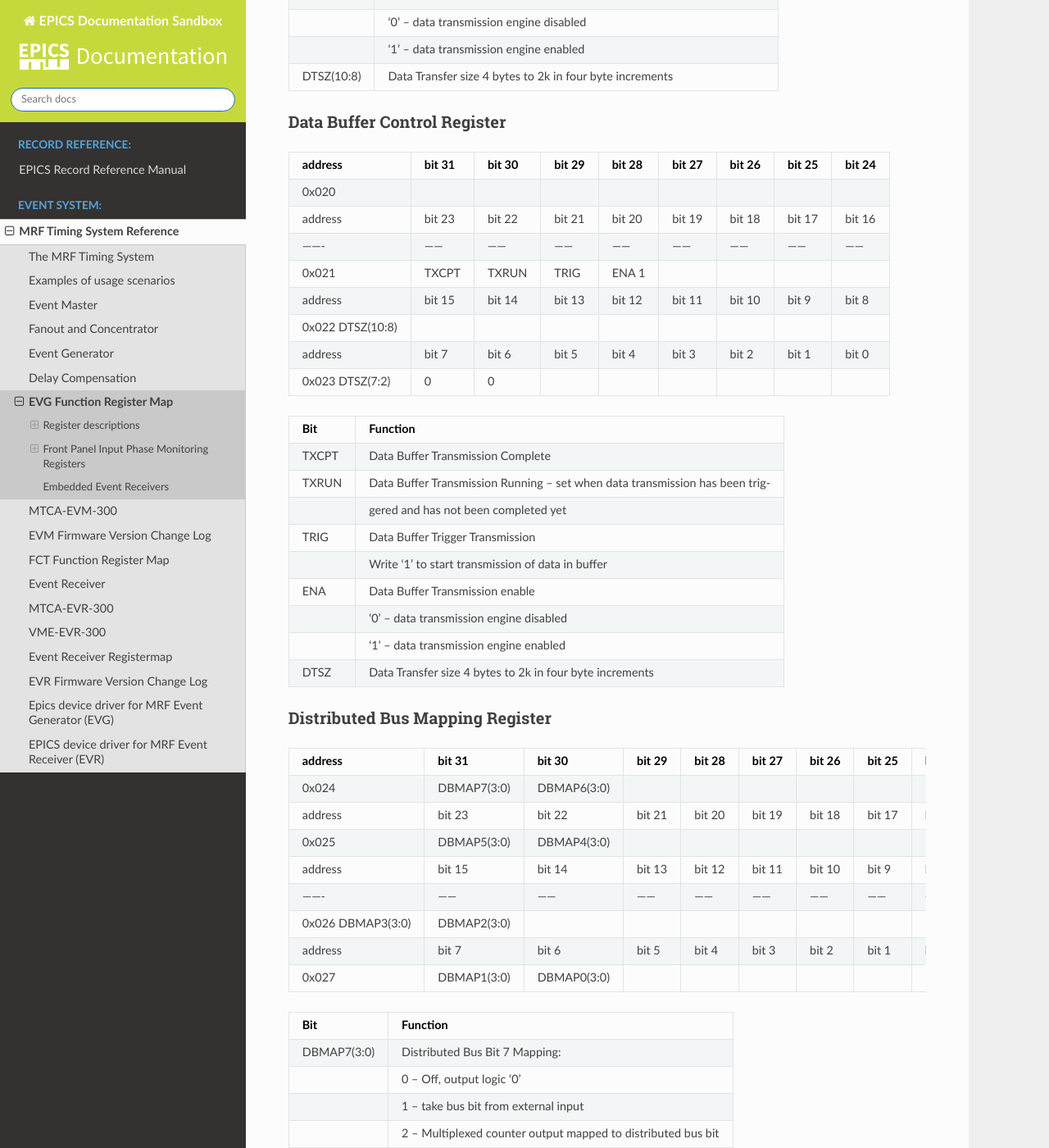
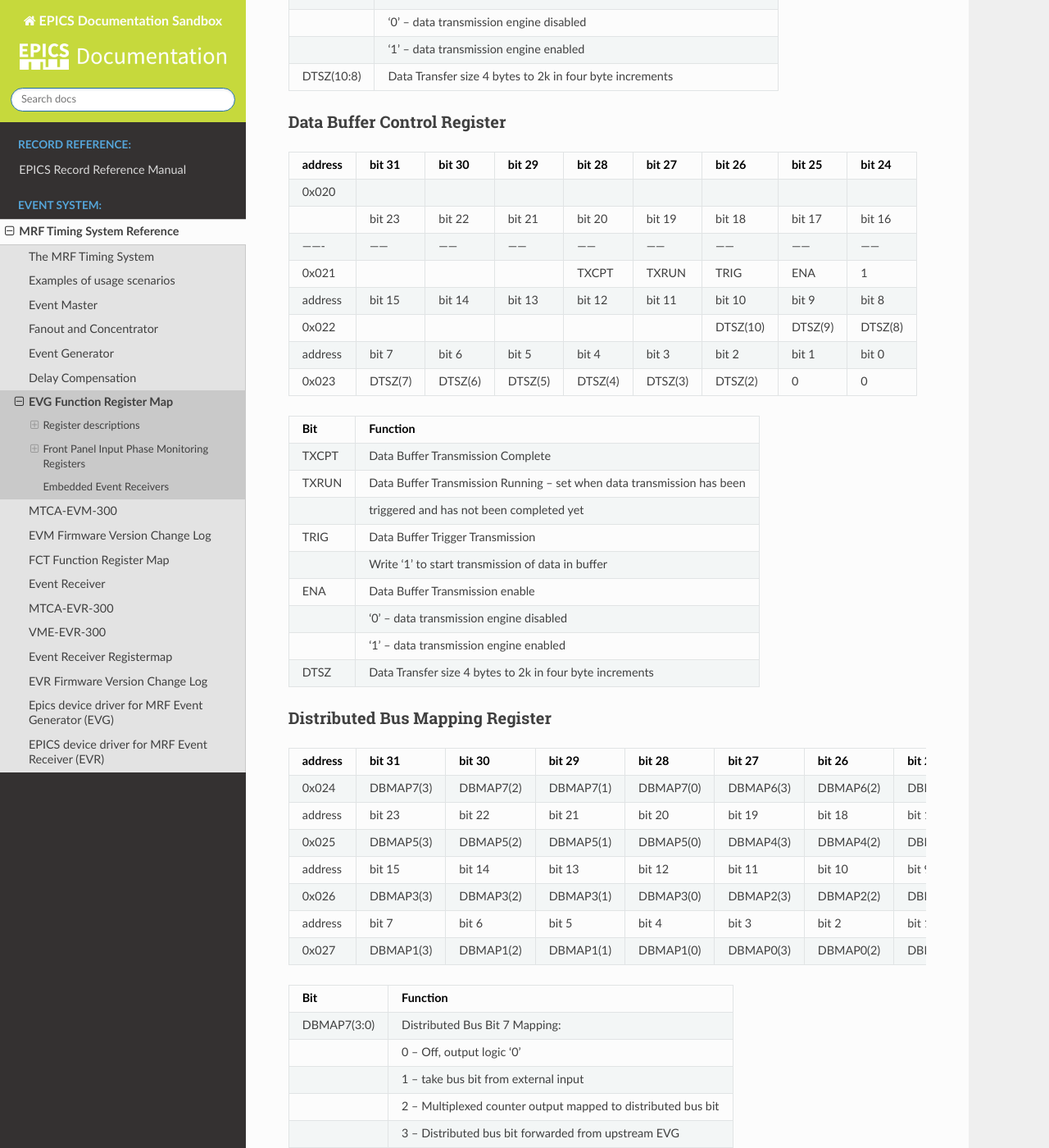
Before and after one commit to ttkorhonen/myDocument, a Sphinx documentation site: the page built from docs/mrfioc2/evg-registermap.md, in a window 1280 px wide and 1400 px high, scrolled down 9879 px. Shown: the whole window at 82% size. Built offline with Sphinx 7.4.7 and the Read the Docs theme 2.0.0, drawn with Linux system fonts in a browser that asks for light colours.

Commit message:
Register map corrections

```diff
--- a/docs/mrfioc2/evg-registermap.md
+++ b/docs/mrfioc2/evg-registermap.md
@@ -219,22 +219,22 @@
 
 #### Interrupt Enable Register
 
-| address | bit 31 | bit 30 | bit 29 | bit 28 | bit 27 | bit 26 | bit 25 | bit 24 |
-| ------- | ------ | ------ | ------ | ------ | ------ | ------ | ------ | ------ |
-| 0x00C  | IRQEN | PCIIE |
-|        | bit 23 | bit 22 | bit 21 | bit 20 | bit 19 | bit 18 | bit 17 | bit 16 |
-| 0x00D  |IESOV1 | IESOV0 | IESHF1 | IESHF0 |
-|        | bit 15 | bit 14 | bit 13 | bit 12 | bit 11 | bit 10 | bit 9  | bit 8  |
-| 0x00E | IESSTO1 | IESSTO0 | IESSTA1 | IESSTA0 |
-|        | bit 7 | bit 6 | bit 5 | bit 4 | bit 3 | bit 2 | bit 1 | bit 0 |
-| 0x00F  | IEEXT | IEDBUF | IEFF | IEVIO |
+| address | bit 31 | bit 30 | bit 29  | bit 28 | bit 27 | bit 26 | bit 25  | bit 24  |
+| ------- | ------ | ------ | ------  | ------ | ------ | ------ | ------  | ------  |
+| 0x00C  | IRQEN   | PCIIE  |
+|        | bit 23  | bit 22 | bit 21  | bit 20 | bit 19 | bit 18 | bit 17  | bit 16  |
+| 0x00D  |         |        | IESOV1  | IESOV0 |        |        | IESHF1  | IESHF0  |
+|        | bit 15  | bit 14 | bit 13  | bit 12 | bit 11 | bit 10 | bit 9   | bit 8   |
+| 0x00E  |         |        | IESSTO1 | IESSTO0 |       |        | IESSTA1 | IESSTA0 |
+|        | bit 7   | bit 6  | bit 5   | bit 4   | bit 3 | bit 2  | bit 1   | bit 0   |
+| 0x00F  |         | IEEXT  | IEDBUF  |         |       |        | IEFF    | IEVIO   |
 
-| Bit | Function |
-| --- | -------- |
-| IRQEN | Master interrupt enable
-| PCIIE | PCI core interrupt enable (cPCI-EVG-300)
-| |This bit is used by the low level driver to disable further interrupts before the
-| | first interrupt has been handled in user space
+| Bit     | Function |
+| ---     | -------- |
+| IRQEN   | Master interrupt enable
+| PCIIE   | PCI core interrupt enable (cPCI-EVG-300)
+|         |This bit is used by the low level driver to disable further interrupts before the
+|         | first interrupt has been handled in user space
 | IESOV1  | Sequence RAM 1 sequence roll over interrupt enable
 | IESOV0  | Sequence RAM 0 sequence roll over interrupt enable
 | IESHF1  | Sequence RAM 1 sequence halfway through interrupt enable
@@ -252,11 +252,11 @@
 
 | address | bit 23 | bit 22 | bit 21 | bit 20 | bit 19 | bit 18 | bit 17 | bit 16 |
 | ------- | ------ | ------ | ------ | ------ | ------ | ------ | ------ | ------ |
-| 0x011   | ACSYN2 | ACSYN1 | ACBYP  | ACSYN0 |
+| 0x011   |        |        |        |        | ACSYN2 | ACSYN1 | ACBYP  | ACSYN0 |
 |         | bit 15 | bit 14 | bit 13 | bit 12 | bit 11 | bit 10 | bit 9  | bit 8  |
 | 0x012   | ACDIV7 | ACDIV6 | ACDIV5 | ACDIV4 | ACDIV3 | ACDIV2 | ACDIV1 | ACDIV0 |
-|         | bit 7 | bit 6 | bit 5 | bit 4 | bit 3 | bit 2 | bit 1 | bit 0 |
-| 0x013   | ACPS7 | ACPS6 | ACPS5 | ACPS4 | ACPS3 | ACPS2 | ACPS1 | ACPS0 |
+|         | bit 7  | bit 6  | bit 5  | bit 4  | bit 3  | bit 2  | bit 1  | bit 0  |
+| 0x013   | ACPS7  | ACPS6  | ACPS5  | ACPS4  | ACPS3  | ACPS2  | ACPS1  | ACPS0  |
 
 | Bit        | Function |
 | ---        | -------- |
@@ -289,11 +289,11 @@
 
 #### Software Event Register
 
-| address | bit 15 | bit 14 | bit 13 | bit 12 | bit 11 | bit 10 | bit 9 | bit 8 |
+| address | bit 15 | bit 14 | bit 13 | bit 12 | bit 11 | bit 10 | bit 9  | bit 8 |
 | ------- | ------ | ------ | ------ | ------ | ------ | ------ | ------ | ------ |
-| 0x01A | SWPEND | SWENA |
-| address | bit 7 | bit 6 | bit 5 | bit 4 | bit 3 | bit 2 | bit 1 | bit 0 |
-| 0x01B   | CODE7 | CODE6 | CODE5 | CODE4 | CODE3 | CODE2 | CODE1 | CODE0 |
+| 0x01A   |        |        |        |        |        |        | SWPEND | SWENA |
+| address | bit 7  | bit 6  | bit 5  | bit 4  | bit 3  | bit 2  | bit 1  | bit 0 |
+| 0x01B   | CODE7  | CODE6  | CODE5  | CODE4  | CODE3  | CODE2  | CODE1  | CODE0 |
 
 | Bit       | Function |
 | ---       | -------- |
@@ -331,42 +331,41 @@
 
 #### Data Buffer Control Register
 
-| address | bit 31 | bit 30 | bit 29 | bit 28 | bit 27 | bit 26 | bit 25 | bit 24 |
-| ------- | ------ | ------ | ------ | ------ | ------ | ------ | ------ | ------ |
-| 0x020 |
-| address | bit 23 | bit 22 | bit 21 | bit 20 | bit 19 | bit 18 | bit 17 | bit 16 |
-| ------- | ------ | ------ | ------ | ------ | ------ | ------ | ------ | ------ |
-| 0x021 | TXCPT | TXRUN | TRIG | ENA 1
-| address | bit 15 | bit 14 | bit 13 | bit 12 | bit 11 | bit 10 | bit 9  | bit 8  |
-| 0x022 DTSZ(10:8) |
-| address | bit 7 | bit 6 | bit 5 | bit 4 | bit 3 | bit 2 | bit 1 | bit 0 |
-| 0x023 DTSZ(7:2) | 0 | 0 |
+| address | bit 31  | bit 30  | bit 29  | bit 28  | bit 27 | bit 26   | bit 25  | bit 24  |
+| ------- | ------  | ------  | ------  | ------  | ------ | ------   | ------  | ------  |
+| 0x020   |
+|         | bit 23  | bit 22  | bit 21  | bit 20  | bit 19 | bit 18   | bit 17  | bit 16  |
+| ------- | ------  | ------  | ------  | ------  | ------ | ------   | ------  | ------  |
+| 0x021   |         |         |         | TXCPT   | TXRUN  | TRIG     | ENA     | 1       |
+| address | bit 15  | bit 14  | bit 13  | bit 12  | bit 11 | bit 10   | bit 9   | bit 8   |
+| 0x022   |         |         |         |         |        | DTSZ(10) | DTSZ(9) | DTSZ(8) |
+| address | bit 7   | bit 6   | bit 5   | bit 4   | bit 3  | bit 2    | bit 1   | bit 0   |
+| 0x023   | DTSZ(7) | DTSZ(6) | DTSZ(5) | DTSZ(4) | DTSZ(3) | DTSZ(2) | 0       | 0       |
 
-| Bit | Function |
-| --- | -------- |
+| Bit   | Function |
+| ---   | -------- |
 | TXCPT | Data Buffer Transmission Complete
-| TXRUN | Data Buffer Transmission Running – set when data transmission has been trig-
-| | gered and has not been completed yet
-| TRIG | Data Buffer Trigger Transmission
-| | Write ‘1’ to start transmission of data in buffer
-| ENA | Data Buffer Transmission enable
-| | ‘0’ – data transmission engine disabled
-| | ‘1’ – data transmission engine enabled
-| DTSZ | Data Transfer size 4 bytes to 2k in four byte increments
+| TXRUN | Data Buffer Transmission Running – set when data transmission has been
+|       | triggered and has not been completed yet
+| TRIG  | Data Buffer Trigger Transmission
+|       | Write ‘1’ to start transmission of data in buffer
+| ENA   | Data Buffer Transmission enable
+|       | ‘0’ – data transmission engine disabled
+|       | ‘1’ – data transmission engine enabled
+| DTSZ  | Data Transfer size 4 bytes to 2k in four byte increments
 
 
 #### Distributed Bus Mapping Register
 
-| address | bit 31 | bit 30 | bit 29 | bit 28 | bit 27 | bit 26 | bit 25 | bit 24 |
-| ------- | ------ | ------ | ------ | ------ | ------ | ------ | ------ | ------ |
-| 0x024 | DBMAP7(3:0) | DBMAP6(3:0) |
-| address | bit 23 | bit 22 | bit 21 | bit 20 | bit 19 | bit 18 | bit 17 | bit 16 |
-| 0x025 | DBMAP5(3:0) | DBMAP4(3:0) |
-| address | bit 15 | bit 14 | bit 13 | bit 12 | bit 11 | bit 10 | bit 9  | bit 8  |
-| ------- | ------ | ------ | ------ | ------ | ------ | ------ | ------ | ------ |
-| 0x026 DBMAP3(3:0) | DBMAP2(3:0) |
-| address | bit 7 | bit 6 | bit 5 | bit 4 | bit 3 | bit 2 | bit 1 | bit 0 |
-| 0x027 | DBMAP1(3:0) | DBMAP0(3:0) |
+| address | bit 31    | bit 30    | bit 29    | bit 28    | bit 27    | bit 26    | bit 25    | bit 24    |
+| ------- | ------    | ------    | ------    | ------    | ------    | ------    | ------    | ------    |
+| 0x024   | DBMAP7(3) | DBMAP7(2) | DBMAP7(1) | DBMAP7(0) | DBMAP6(3) | DBMAP6(2) | DBMAP6(1) | DBMAP6(0) |
+| address | bit 23    | bit 22    | bit 21 | bit 20 | bit 19 | bit 18 | bit 17 | bit 16 |
+| 0x025   | DBMAP5(3) | DBMAP5(2) | DBMAP5(1) | DBMAP5(0) | DBMAP4(3) | DBMAP4(2) | DBMAP4(1) | DBMAP4(0) |
+| address | bit 15    | bit 14 | bit 13 | bit 12 | bit 11 | bit 10 | bit 9  | bit 8  |
+| 0x026   | DBMAP3(3) | DBMAP3(2) | DBMAP3(1) | DBMAP3(0) | DBMAP2(3) | DBMAP2(2) | DBMAP2(1) | DBMAP2(0) |
+| address | bit 7     | bit 6 | bit 5 | bit 4 | bit 3 | bit 2 | bit 1 | bit 0 |
+| 0x027   | DBMAP1(3) | DBMAP1(2) | DBMAP1(1) | DBMAP1(0) | DBMAP0(3) | DBMAP0(2) | DBMAP0(1) | DBMAP0(0) |
 
 | Bit | Function |
 | --- | -------- |
```
